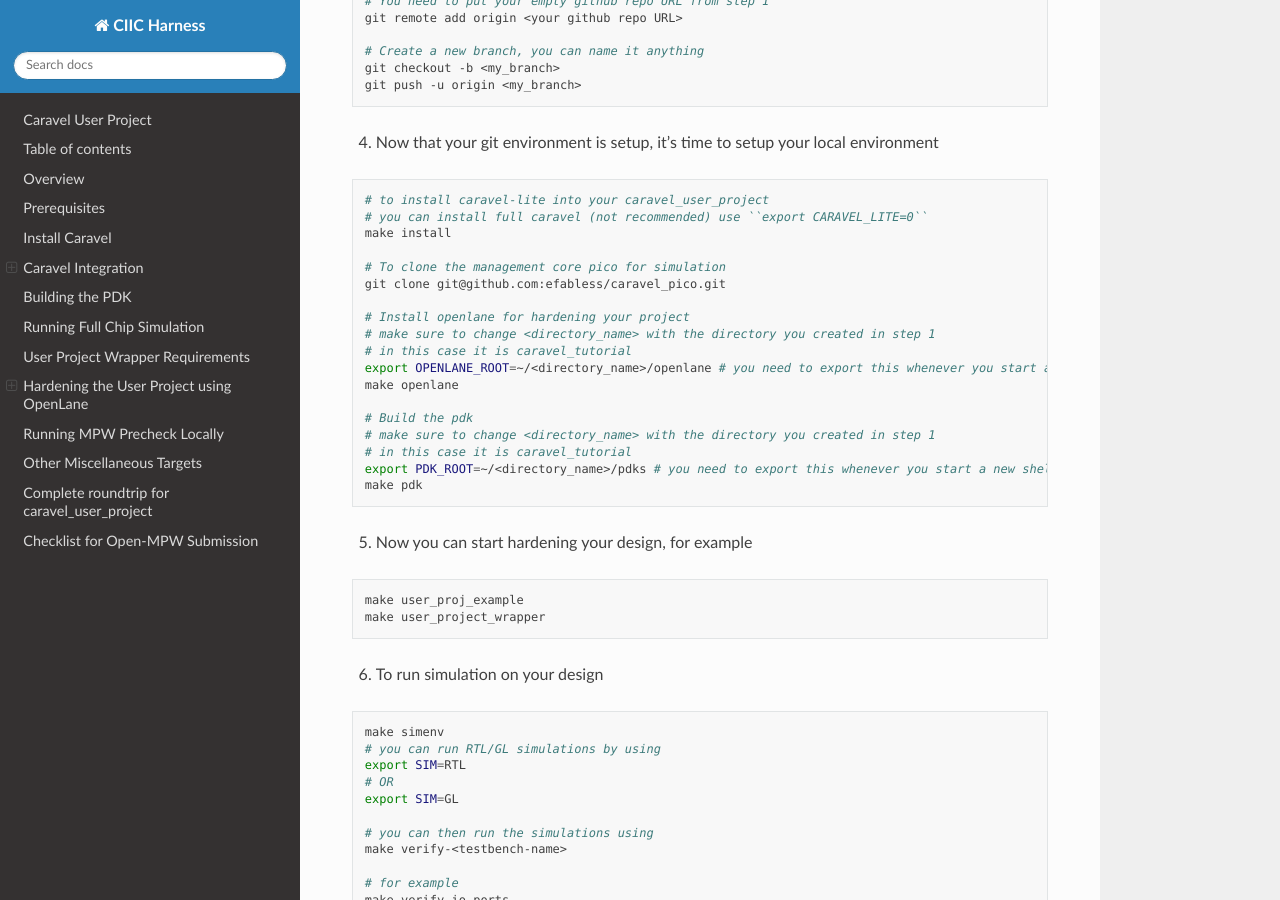
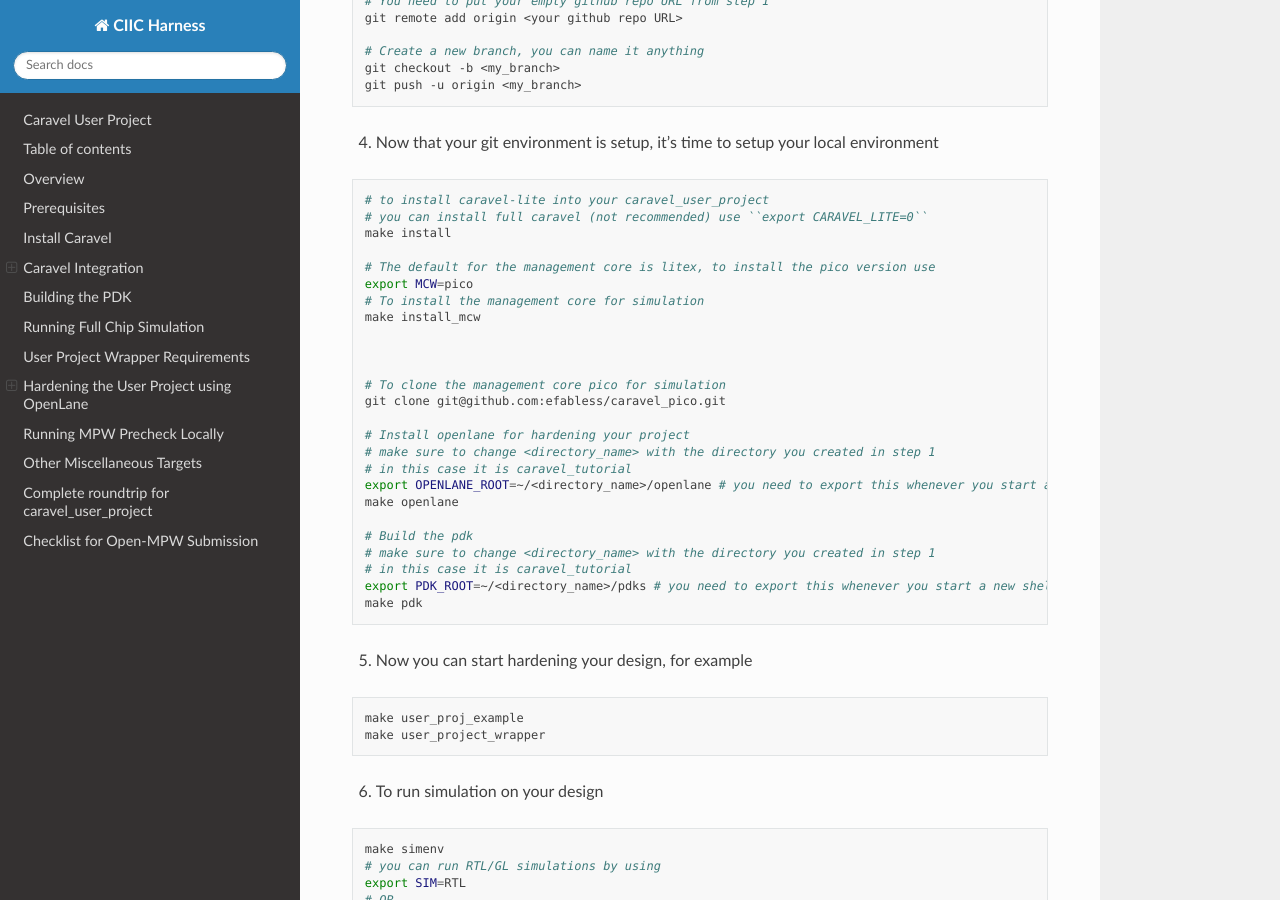
Before and after one commit to efabless/caravel_user_project, a Sphinx documentation site: the page built from docs/source/index.rst, in a window 1280 px wide and 900 px high, scrolled down 8680 px. Built offline with Sphinx 7.4.7 and the Read the Docs theme 2.0.0, drawn with Linux system fonts in a browser that asks for light colours.

Commit message:
Update index.rst

```diff
--- a/docs/source/index.rst
+++ b/docs/source/index.rst
@@ -451,6 +451,13 @@ Complete roundtrip for caravel_user_project
 	# you can install full caravel (not recommended) use ``export CARAVEL_LITE=0``
 	make install
 
+	# The default for the management core is litex, to install the pico version use
+	export MCW=pico
+	# To install the management core for simulation
+	make install_mcw
+
+
+
 	# To clone the management core pico for simulation
 	git clone git@github.com:efabless/caravel_pico.git
 
```
